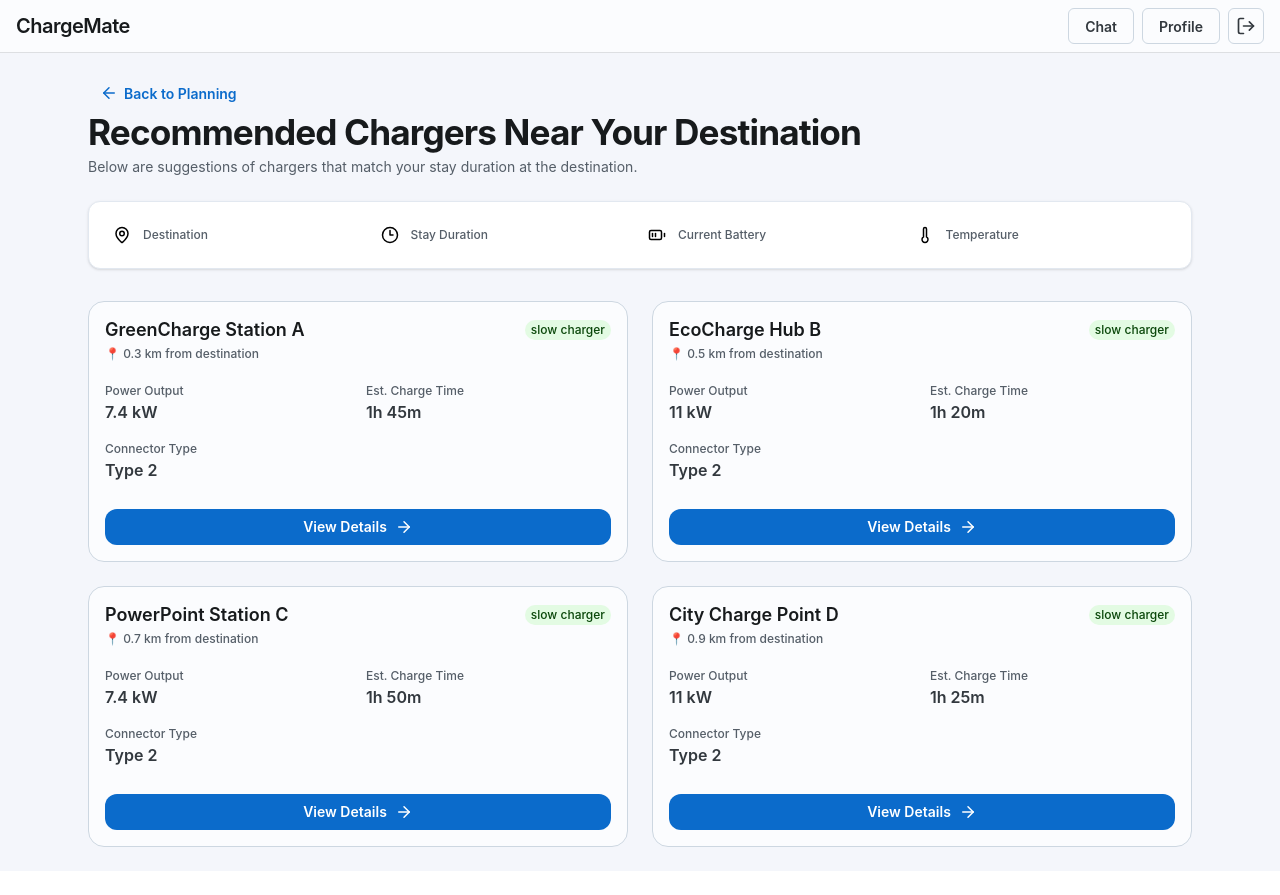
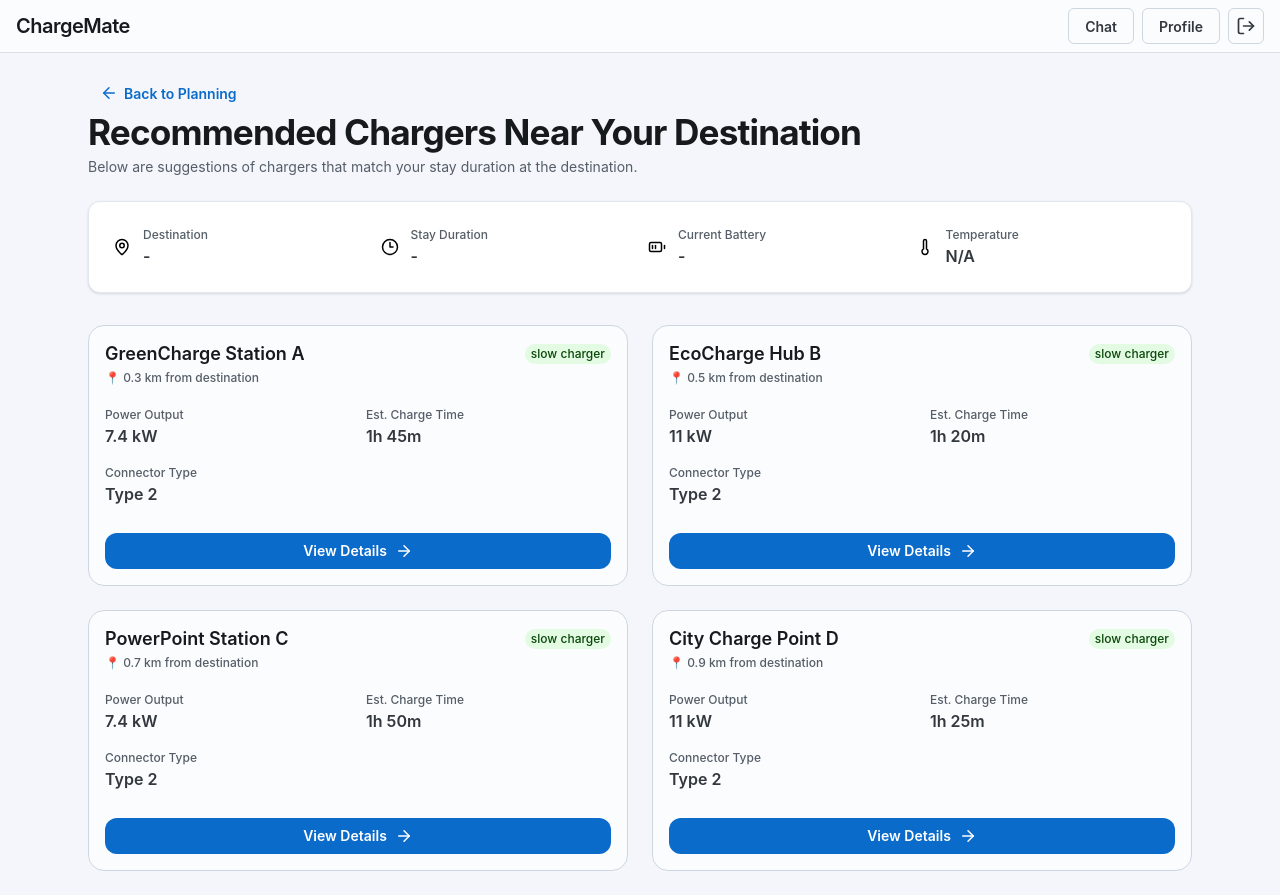
Before and after one commit to emmampakarinen/holistic-project, a React (Vite) app in the folder client/: page /app/suggestions in a window 1280 px wide. Before the commit the page ends 871 px from the top, so only its background shows below. Built offline with nearby package versions, Linux system fonts and the light colour scheme.

Commit message:
add planning data to suggestions page

```diff
--- a/client/src/pages/ChargerSuggestionsPage.tsx
+++ b/client/src/pages/ChargerSuggestionsPage.tsx
@@ -11,14 +11,25 @@ import {
   Thermometer,
 } from "lucide-react";
 import InfoCard from "../components/InfoCard";
-import { useNavigate } from "react-router-dom";
+import { useNavigate, useLocation } from "react-router-dom";
+import type { TripPlan } from "../types/trip";
 
+// The charger suggestions page that displays recommended chargers based on user input
 export default function ChargerSuggestionsPage() {
   const [chargers, setChargers] = useState<Charger[]>([]);
   const [loading, setLoading] = useState(true);
+  const [trip, setTrip] = useState<TripPlan | null>(null);
 
+  const location = useLocation();
   const navigate = useNavigate();
 
+  // Grab trip from navigation state
+  useEffect(() => {
+    const stateTrip = (location.state as { trip?: TripPlan })?.trip ?? null;
+    setTrip(stateTrip);
+  }, [location.state]);
+
+  // Fetch charger suggestions from backend
   useEffect(() => {
     async function fetchData() {
       try {
@@ -36,6 +47,14 @@ export default function ChargerSuggestionsPage() {
     fetchData();
   }, []);
 
+  // for showing the stay duration in hours and minutes
+  const stayText =
+    trip != null
+      ? `${Math.floor(trip.minutesAtDestination / 60)} h ${
+          trip.minutesAtDestination % 60
+        } min`
+      : "-";
+
   return (
     <div className="min-h-screen bg-[#f4f6fb]">
       <div className="max-w-6xl mx-auto px-6 py-6">
@@ -43,7 +62,7 @@ export default function ChargerSuggestionsPage() {
           size="sm"
           variant="plain"
           startDecorator={<ArrowLeft size={18} />}
-          onClick={() => navigate("/app/prompt")}
+          onClick={() => navigate("/app/planning")}
         >
           Back to Planning
         </Button>
@@ -58,21 +77,25 @@ export default function ChargerSuggestionsPage() {
         </div>
 
         <div className="grid grid-cols-2 md:grid-cols-4 gap-4 bg-white border border-slate-200 rounded-xl p-6 shadow-sm">
-          <InfoCard icon={<MapPin size={18} />} label="Destination" value="" />
+          <InfoCard
+            icon={<MapPin size={18} />}
+            label="Destination"
+            value={trip?.destination ?? "-"}
+          />
           <InfoCard
             icon={<Clock3 size={18} />}
             label="Stay Duration"
-            value=""
+            value={stayText}
           />
           <InfoCard
             icon={<BatteryMedium size={18} />}
             label="Current Battery"
-            value=""
+            value={trip ? `${trip.battery}%` : "-"}
           />
           <InfoCard
             icon={<Thermometer size={18} />}
             label="Temperature"
-            value=""
+            value={trip?.temperature != null ? `${trip.temperature} °C` : "N/A"}
           />
         </div>
 
--- a/client/src/pages/PlanningPage.tsx
+++ b/client/src/pages/PlanningPage.tsx
@@ -12,13 +12,16 @@ import {
 import { useCurrentTemperature } from "../hooks/useWeather";
 import { useCurrentLocation } from "../hooks/useLocation";
 import { useNavigate } from "react-router-dom";
+import type { TripPlan } from "../types/trip";
 
+// The planning page where users input their trip details to find suitable chargers
 export default function PlanningPage() {
   // Custom hooks to get current temperature and users location
   const { city, latitude, longitude } = useCurrentLocation();
   const { temp, loading } = useCurrentTemperature();
   const navigate = useNavigate();
 
+  // State variables for form inputs
   const [location, setLocation] = useState("");
   const [destination, setDestination] = useState("");
   const [hours, setHours] = useState("");
@@ -29,11 +32,13 @@ export default function PlanningPage() {
   const timeAtDestinationMinutes =
     (Number(hours) || 0) * 60 + (Number(minutes) || 0);
 
-  const handleFindChargers = async () => {
+  // Handle form submission to find chargers
+  const handleFindChargers = async (e: React.FormEvent) => {
+    e.preventDefault();
     const minutesAtDestination = timeAtDestinationMinutes;
 
     // Prepare payload
-    const payload = {
+    const payload: TripPlan = {
       latitude,
       longitude,
       location,
@@ -53,12 +58,13 @@ export default function PlanningPage() {
       });*/
       // handle response
       // Navigate to results page
-      navigate("/app/suggestions");
+      navigate("/app/suggestions", { state: { trip: payload } }); // Navigate to charger suggestions page
     } catch (err) {
       console.error("Failed to send trip data", err);
     }
   };
 
+  // Auto-fill location when available
   useEffect(() => {
     if (city && city !== "Loading...") {
       setLocation(city);
--- /dev/null
+++ b/client/src/types/trip.ts
@@ -0,0 +1,11 @@
+// Definition of TripPlan interface used for trip planning data
+export interface TripPlan {
+  latitude: number | null;
+  longitude: number | null;
+  location: string;
+  destination: string;
+  EVModel: string;
+  minutesAtDestination: number;
+  battery: number;
+  temperature: number | null;
+}
```
